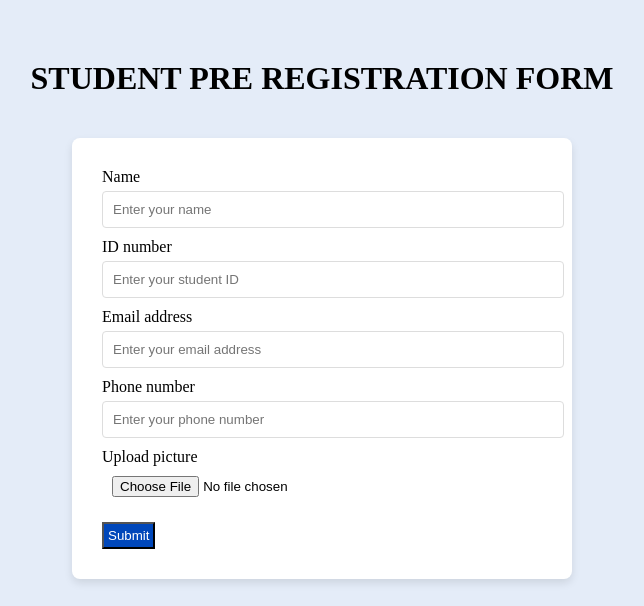
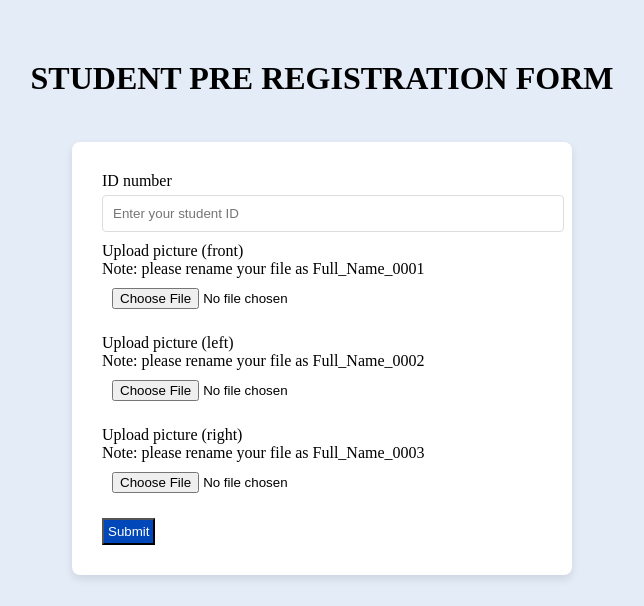
Before and after one commit to vocalfreak/WINpass-7-05, a Flask app: page /Pre_Registration_page in a window 1280 px wide. Shown: the part 332-938 px from the top of the page, without its empty margins (318-962 px from the left). Run offline with Flask 3, Linux system fonts and the light colour scheme.

Commit message:
Fix: updated the pre registration form

```diff
--- a/app.py
+++ b/app.py
@@ -151,24 +151,38 @@ def allowed_file(filename):
 @app.route('/Pre_Registration_page', methods=['POST', 'GET'])
 def pre_registration_page():
     if request.method == 'POST':
-        full_name = request.form['student-name']
         student_id = request.form['ID']
-        email_address = request.form['email-address']
-        phone_num = request.form['phone-number']
-        face_pic = request.files['filename']
+        face_front = request.files['filename_front']
+        face_left = request.files['filename_left']
+        face_right = request.files['filename_right']
 
-        if face_pic and allowed_file(face_pic.filename):
-            filename = secure_filename(face_pic.filename)
-            filepath = os.path.join(app.config['UPLOAD_FOLDER'], filename)
-            face_pic.save(filepath)
+
+        if face_front and allowed_file(face_front.filename):
+            filename_front = secure_filename(face_front.filename)
+            filepath_front = os.path.join(app.config['UPLOAD_FOLDER'], filename_front)
+            face_front.save(filepath_front)
         else:
-            filepath = None
+            print("Unable to save the 'front' picture")
 
-        print(f"Full Name: {full_name}")
+        if face_left and allowed_file(face_left.filename):
+            filename_left = secure_filename(face_left.filename)
+            filepath_left = os.path.join(app.config['UPLOAD_FOLDER'], filename_left)
+            face_left.save(filepath_left)
+        else:
+            print("Unable to save the 'left' picture")
+
+
+        if face_right and allowed_file(face_right.filename):
+            filename_right = secure_filename(face_right.filename)
+            filepath_right = os.path.join(app.config['UPLOAD_FOLDER'], filename_right)
+            face_right.save(filepath_right)
+        else:
+            print("Unable to save the 'right' picture")
+
         print(f"Student ID: {student_id}")
-        print(f"Email: {email_address}")
-        print(f"Phone: {phone_num}")
-        print(f"File path: {filepath}")
+        print(f"File path: {filepath_front}")
+        print(f"File path: {filepath_left}")
+        print(f"File path: {filepath_right}")
 
         return "Form submitted successfully!"
 
--- a/templates/pre_registration_page.html
+++ b/templates/pre_registration_page.html
@@ -17,16 +17,14 @@
     <h1>STUDENT PRE REGISTRATION FORM</h1>
     <section class="Register">
         <form name="pre-registration-form" action="/Pre_Registration_page" method="post" enctype="multipart/form-data">
-            <label>Name</label>
-            <input name="student-name" type="text" placeholder="Enter your name" required>
             <label>ID number</label>
             <input name="ID" type="text" placeholder="Enter your student ID" required>
-            <label>Email address</label>
-            <input name="email-address" type="email" placeholder="Enter your email address" required>
-            <label>Phone number</label>
-            <input name="phone-number" type="text" placeholder="Enter your phone number" required>
-            <label>Upload picture</label>
-            <input type="file" name="filename" required>
+            <label>Upload picture (front) <br> Note: please rename your file as Full_Name_0001</label>
+            <input type="file" name="filename_front" required>
+            <label>Upload picture (left) <br> Note: please rename your file as Full_Name_0002</label>
+            <input type="file" name="filename_left" required>
+            <label>Upload picture (right) <br> Note: please rename your file as Full_Name_0003</label>
+            <input type="file" name="filename_right" required>
             <input type="submit">
         </form>
     </section>
```
